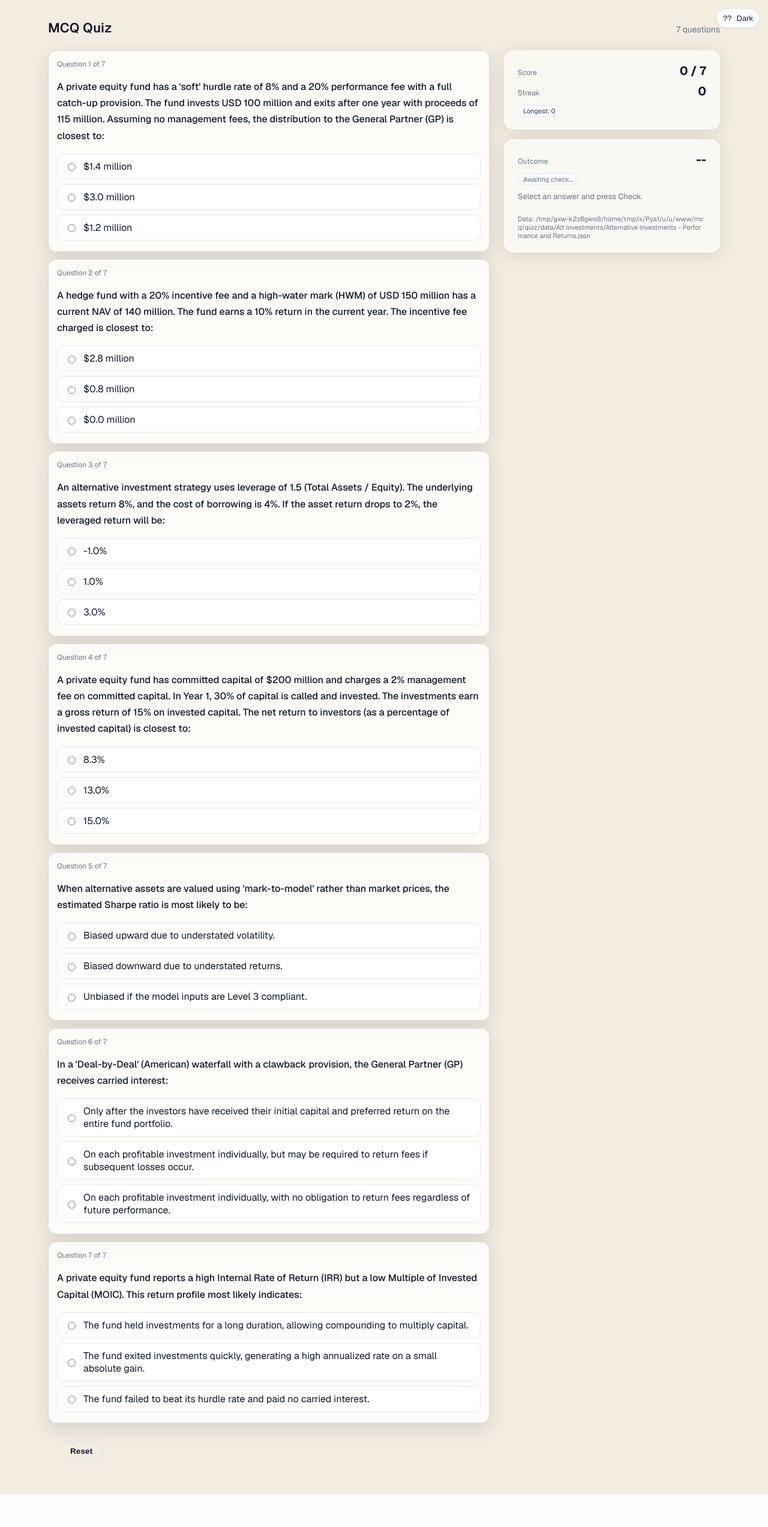
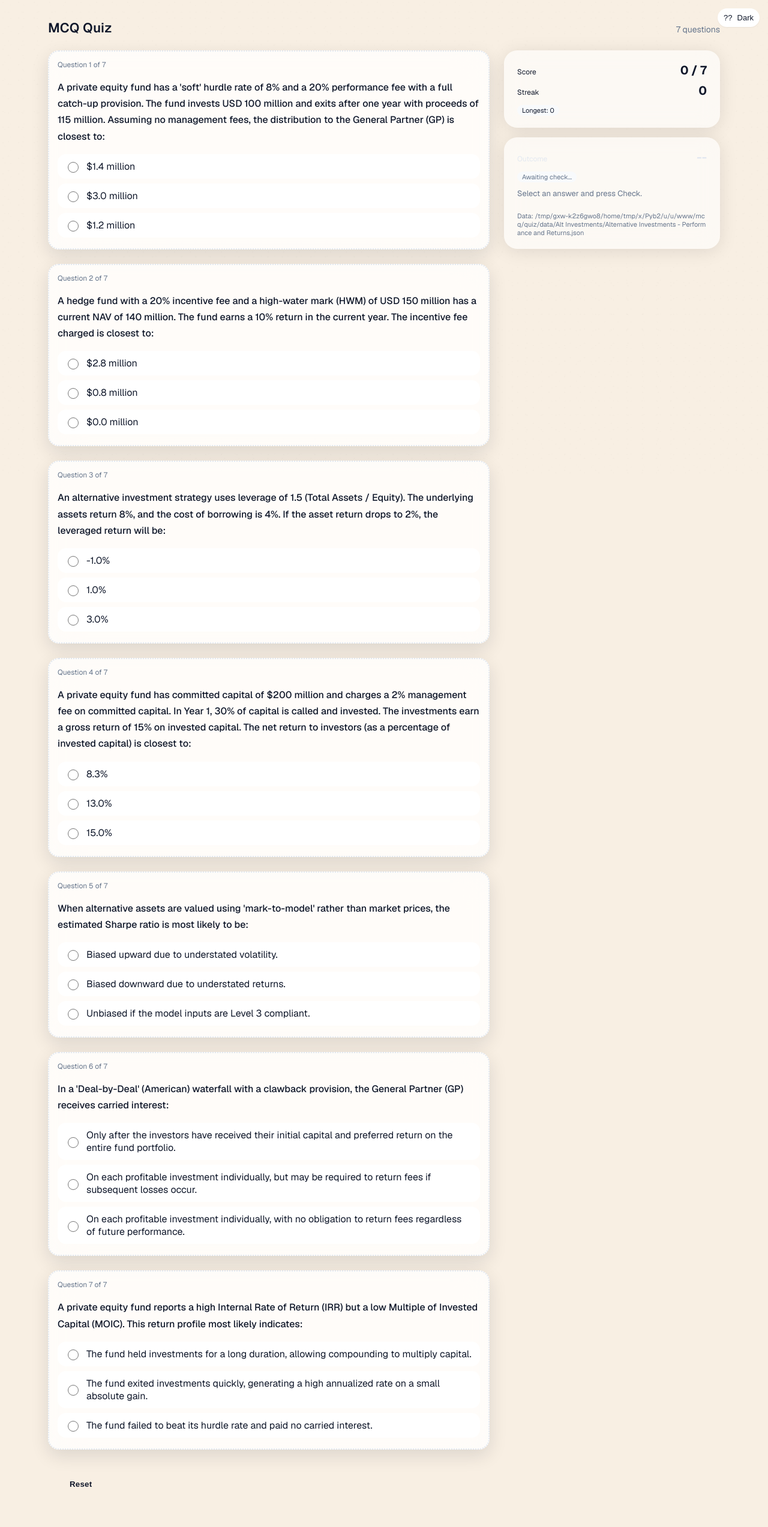
Before and after one commit to piper-of-dawn/CFAPractice, a Django app: page /legacy/ in a window 1280 px wide. Shown: the whole page at 60% size. Before the commit the page ends 2492 px from the top, so only its background shows below. Run offline with Django 5.2, Linux system fonts and the light colour scheme.

Commit message:
Linux Changes

```diff
--- a/mcq/quiz/templates/quiz/mcq.html
+++ b/mcq/quiz/templates/quiz/mcq.html
@@ -51,11 +51,13 @@
   </script>
   <style>
   :root {
-    --bg: #f3ece1;
+    --bg: #f8efe3; /* warmer light background */
     --card: #ffffff;
     --text: #0f172a;
     --muted: #64748b;
-    --border: #e2e8f0;
+    --secondary: #e2e8f0;
+    --secondary-rgb: 226, 232, 240;
+    --border: var(--secondary);
     --primary: #0f172a;
     --primary-foreground: #f8fafc;
     --radius: 8px;
@@ -99,19 +104,20 @@
   .grid { display: grid; grid-template-columns: 1fr 360px; gap: 24px; align-items: start; }
   .card {
     background: rgba(255, 255, 255, 0.61);
-    border-radius: 16px;
+    border-radius: 22px;
     box-shadow: 0 4px 30px rgba(0, 0, 0, 0.1);
     backdrop-filter: blur(17px);
     -webkit-backdrop-filter: blur(17px);
     border: 1px solid rgba(255, 255, 255, 0.57);
   }
   :root[data-theme="dark"] .card {
-    background: rgba(9, 29, 58, 0.79);
-    border-radius: 16px;
+    /* Glassy tint from secondary color */
+    background: rgba(var(--secondary-rgb), 0.12);
+    border-radius: 22px;
     box-shadow: 0 4px 30px rgba(0, 0, 0, 0.1);
     backdrop-filter: blur(20px);
     -webkit-backdrop-filter: blur(20px);
-    border: 1px solid rgba(9, 29, 58, 0.57);
+    border: 1px solid var(--border);
   }
   :root[data-theme="dark"] body::before {
     content: "";
@@ -125,15 +131,42 @@
     opacity: 0.18;
     mix-blend-mode: soft-light;
   }
+  /* Subtle matte grain overlay (light mode) */
+  body::after {
+    content: "";
+    position: fixed;
+    inset: 0;
+    pointer-events: none;
+    z-index: 0;
+    background-image:
+      radial-gradient(circle at 20% 15%, rgba(0,0,0,0.045) 1px, transparent 1.2px),
+      radial-gradient(circle at 80% 40%, rgba(0,0,0,0.035) 1px, transparent 1.2px),
+      radial-gradient(circle at 30% 70%, rgba(0,0,0,0.03) 1px, transparent 1.2px),
+      radial-gradient(circle at 60% 85%, rgba(0,0,0,0.04) 1px, transparent 1.2px);
+    background-size: 26px 26px, 22px 22px, 28px 28px, 24px 24px;
+    mix-blend-mode: multiply;
+    opacity: 0.22;
+  }
+  /* Warmer grain in dark mode using secondary tint */
+  :root[data-theme="dark"] body::after {
+    background-image:
+      radial-gradient(circle at 20% 15%, rgba(var(--secondary-rgb),0.18) 1px, transparent 1.2px),
+      radial-gradient(circle at 80% 40%, rgba(var(--secondary-rgb),0.14) 1px, transparent 1.2px),
+      radial-gradient(circle at 30% 70%, rgba(var(--secondary-rgb),0.12) 1px, transparent 1.2px),
+      radial-gradient(circle at 60% 85%, rgba(var(--secondary-rgb),0.16) 1px, transparent 1.2px);
+    background-size: 26px 26px, 22px 22px, 28px 28px, 24px 24px;
+    mix-blend-mode: soft-light;
+    opacity: 0.18;
+  }
   .wrap { position: relative; z-index: 1; }
   .theme-toggle { z-index: 10001; }
   .card .content { padding: 20px 22px; }
 
   .question {
-    border: 1px solid rgba(148,163,184,0.35);
-    border-radius: 14px;
+    border: 2px dotted var(--border);
+    border-radius: 18px;
     padding: 14px 14px 18px;
-    margin-bottom: 12px;
+    margin-bottom: 24px;
     background: rgba(255,255,255,0.82);
     backdrop-filter: blur(28px) saturate(165%);
     -webkit-backdrop-filter: blur(28px) saturate(165%);
@@ -165,20 +214,35 @@
   .tag { background: var(--tag-bg); border: 1px solid var(--border); border-radius: 999px; padding: 2px 8px; font-size: 11px; color: var(--tag-text); }
 
   ul.choices { list-style: none; padding: 0; margin: 0; display: grid; gap: 8px; }
-  .choice { display: flex; align-items: center; gap: 10px; padding: 10px 12px; border: 1px solid var(--border); border-radius: 10px; transition: border-color .2s, background .2s; background: var(--card); }
-  .choice input { accent-color: var(--primary); }
+  .choice { display: flex; align-items: center; gap: 10px; padding: 10px 12px; border: 1px solid var(--border); border-radius: 14px; transition: border-color .2s, background .2s, box-shadow .2s; background: var(--card); }
+  .choice input { accent-color: var(--primary); width: 18px; height: 18px; }
+  .choice label { flex: 1; cursor: pointer; }
+  /* Selected state (container) */
+  .choice:has(input:checked) { background: var(--hover); box-shadow: 0 0 0 2px var(--border); }
+  /* Fallback highlight via label if :has() unsupported */
+  .choice input:checked + label { font-weight: 700; background: var(--hover); padding: 6px 8px; border-radius: 10px; }
+  /* Focus-visible on the radio improves accessibility */
+  .choice input:focus-visible + label { outline: 2px solid var(--border); outline-offset: 2px; border-radius: 10px; }
   .choice:hover { border-color: #cbd5e1; background: var(--hover); }
+  :root[data-theme="dark"] .choice { background: rgba(var(--secondary-rgb), 0.03); }
+  :root[data-theme="dark"] .choice input { accent-color: var(--secondary); }
+  :root[data-theme="dark"] .choice:has(input:checked) { background: rgba(var(--secondary-rgb), 0.20); box-shadow: 0 0 0 2px rgba(var(--secondary-rgb), 0.50); }
+  :root[data-theme="dark"] .choice input:checked + label { background: rgba(var(--secondary-rgb), 0.20); }
+  :root[data-theme="dark"] .choice:hover { background: rgba(var(--secondary-rgb), 0.20); }
 
   .actions { padding: 16px 22px 22px; display: flex; gap: 8px; }
-  .btn { appearance: none; border: 1px solid var(--border); background: transparent; color: var(--text); padding: 10px 14px; border-radius: 10px; font-weight: 600; letter-spacing: 0.2px; cursor: pointer; }
+  .btn { appearance: none; border: 1px solid var(--border); background: transparent; color: var(--text); padding: 10px 14px; border-radius: 14px; font-weight: 600; letter-spacing: 0.2px; cursor: pointer; }
   .btn-primary { background: var(--primary); color: var(--primary-foreground); border-color: var(--primary); }
   .btn-secondary { background: transparent; color: var(--text); }
-  .btn-ghost { background: transparent; border-color: var(--border); padding: 6px 10px; border-radius: 8px; font-size: 12px; }
+  .btn-ghost { background: transparent; border-color: var(--border); padding: 6px 10px; border-radius: 12px; font-size: 12px; }
   .btn:focus { outline: 2px solid rgba(15,23,42,0.2); outline-offset: 2px; }
+  /* Dark mode buttons and borders use secondary (#fff383) */
+  :root[data-theme="dark"] .btn { border-color: var(--secondary); background: var(--secondary); color: #0b0f14; }
+  :root[data-theme="dark"] .btn-primary { background: var(--secondary); color: #0b0f14; border-color: var(--secondary); }
 
-  .sidebar { position: sticky; top: 24px; }
-  .metric { display: flex; align-items: baseline; justify-content: space-between; margin-bottom: 8px; }
-  .metric .label { color: var(--muted); font-size: 12px; }
+  .sidebar { position: sticky; top: 24px; color: var(--secondary); }
+  .metric { display: flex; align-items: baseline; justify-content: space-between; color: var(--secondary); margin-bottom: 8px; }
+  .metric .label { color: var(--secondary); font-size: 12px; }
   .metric .value { font-weight: 700; font-size: 20px; }
   .pill { display: inline-flex; align-items: center; gap: 6px; padding: 2px 8px; border-radius: 999px; background: var(--tag-bg); color: var(--tag-text); border: 1px solid var(--border); font-size: 11px; }
   .pill-success { background: #dcfce7; color: #166534; border-color: #bbf7d0; }
@@ -191,8 +255,8 @@
   #outcomeBox { max-height: 280px; overflow: auto; padding-right: 4px; }
   #outcomeBox { scrollbar-width: thin; scrollbar-color: #cbd5e1 transparent; }
   #outcomeBox::-webkit-scrollbar { width: 8px; height: 8px; }
-  #outcomeBox::-webkit-scrollbar-track { background: transparent; border-radius: 8px; }
-  #outcomeBox::-webkit-scrollbar-thumb { background: #cbd5e1; border-radius: 8px; border: 2px solid transparent; background-clip: content-box; }
+  #outcomeBox::-webkit-scrollbar-track { background: transparent; border-radius: 10px; }
+  #outcomeBox::-webkit-scrollbar-thumb { background: #cbd5e1; border-radius: 10px; border: 2px solid transparent; background-clip: content-box; }
   #outcomeBox:hover::-webkit-scrollbar-thumb { background: #94a3b8; }
 
   .theme-toggle {
@@ -251,9 +315,35 @@
   }
   .math-scroll { scrollbar-width: thin; scrollbar-color: #cbd5e1 transparent; }
   .math-scroll::-webkit-scrollbar { height: 8px; }
-  .math-scroll::-webkit-scrollbar-track { background: transparent; border-radius: 8px; }
-  .math-scroll::-webkit-scrollbar-thumb { background: #cbd5e1; border-radius: 8px; border: 2px solid transparent; background-clip: content-box; }
+  .math-scroll::-webkit-scrollbar-track { background: transparent; border-radius: 10px; }
+  .math-scroll::-webkit-scrollbar-thumb { background: #cbd5e1; border-radius: 10px; border: 2px solid transparent; background-clip: content-box; }
   .math-scroll:hover::-webkit-scrollbar-thumb { background: #94a3b8; }
+  /* Dim explanation for lower emphasis */
+  .explanation { opacity: 0.02; }
+  /* Scoreboard (first sidebar card) should be fully visible */
+  .sidebar > .card:first-child { opacity: 1; }
+  /* Explanation foreground matches button color */
+  .explanation,
+  .explanation .pill,
+  .explanation * { color: var(--secondary) !important; }
+  /* Scoreboard: distinct styles per theme for visibility */
+  .sidebar > .card:first-child,
+  .sidebar > .card:first-child * { color: var(--text) !important; }
+  :root[data-theme="dark"] .sidebar > .card:first-child,
+  :root[data-theme="dark"] .sidebar > .card:first-child * { color: var(--secondary) !important; }
+  /* Borderless look */
+  .card,
+  .choice,
+  .tag,
+  .pill,
+  .pill-success,
+  .pill-danger,
+  .btn,
+  .btn-ghost,
+  .modal .dialog,
+  .modal .head,
+  .theme-toggle { border: none !important; }
+  .modal .head { border-bottom: none !important; }
 </style>
 </head>
 <body>
```
Also changed, not shown: other parts of mcq/quiz/templates/quiz/mcq.html (+37 -18 lines).
